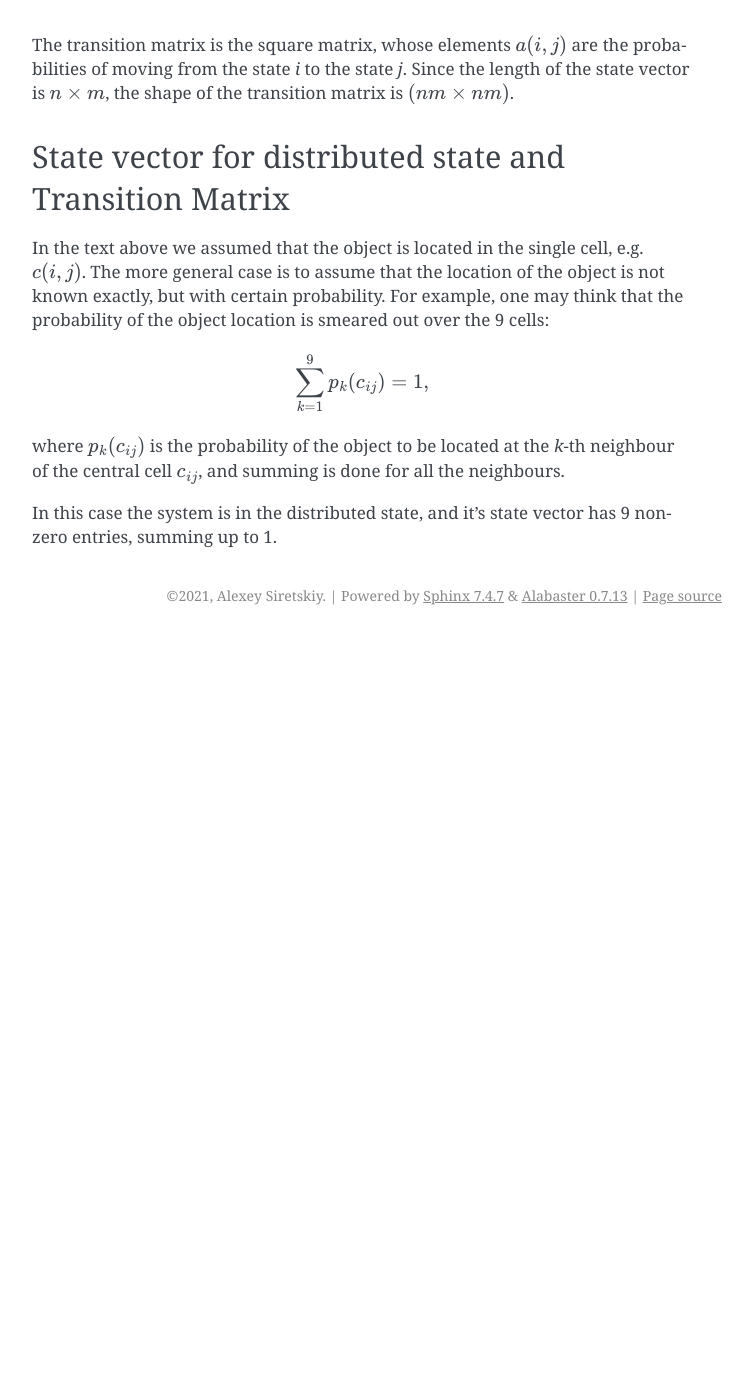
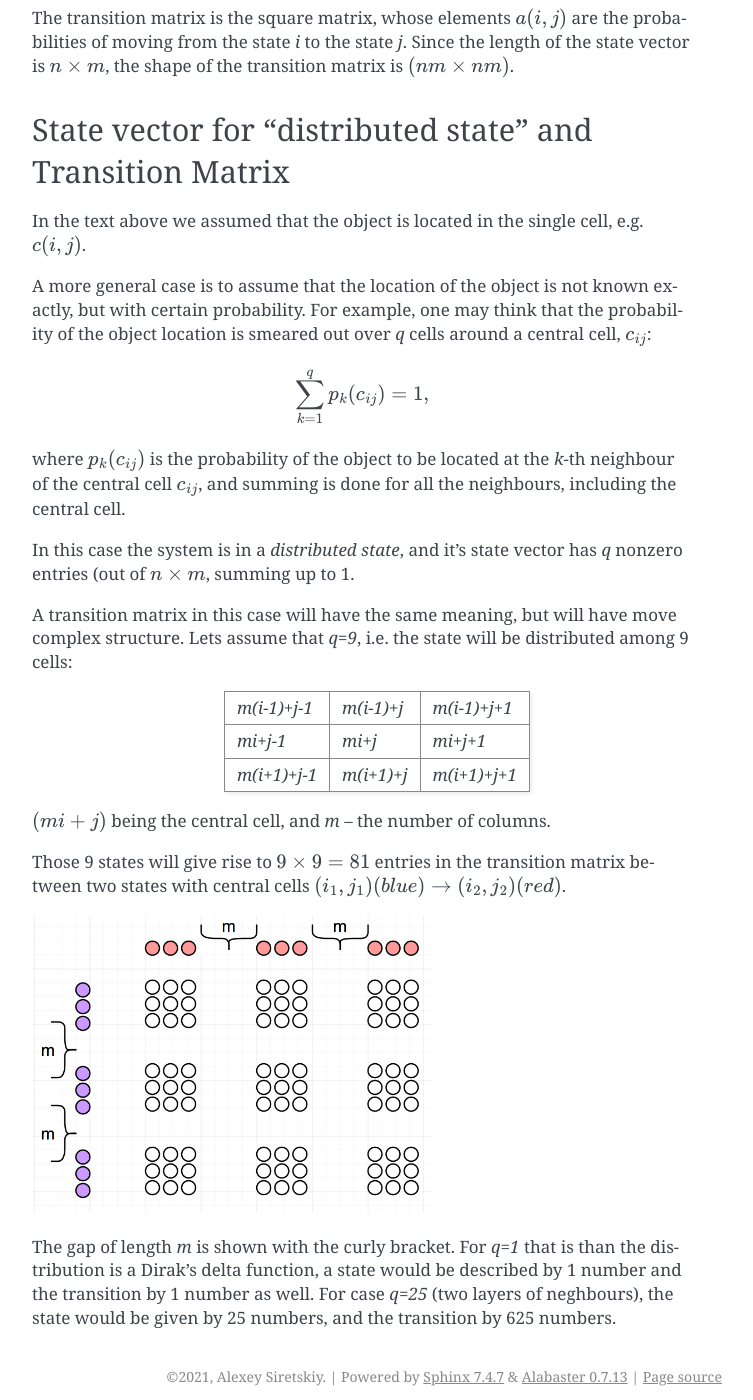
Before and after one commit to raalesir/distributed_trajectories, a Sphinx documentation site: the page built from docs/implementation.rst, in a window 1280 px wide and 1400 px high, scrolled down 2448 px. Shown: the whole window, without its empty margins (388-1141 px from the left). Built offline with Sphinx 7.4.7, drawn with Linux system fonts in a browser that asks for light colours; before the commit the page ends 3083 px from its top, so only the background shows below that; some of the changed text lies outside the part shown.

Commit message:
more docs

```diff
--- a/docs/implementation.rst
+++ b/docs/implementation.rst
@@ -10,32 +10,33 @@
 For one dimensional cell, the procedure for mean value :math:`x_{mean}` calculation will look like.
 
 .. math::
-    A=2; B=8; m=6; x=5.43
+    A=2; B=14; m=6; x=8.43
 
-    dx = (B - A)/m =1
+    dx = (B - A)/m =2
 
     i = ceil((x - A) / dx) = 4
 
-    x_{mean}= A + dx * (i - 0.5) = 2+3.5=5.5
+    x_{mean}= A + dx * (i - 0.5) = 2+2*3.5=9
 
 
 ..  image:: pics/middlex.png
   :width: 400
   :alt: Alternative text
 
-Therefore, for :math:`x_{mean} = 5.5, \forall x\in[5,6]`.
+Therefore,  :math:`x_{mean} = 9, \forall x\in[8,10]`, taking care of border cases.
 
-For the corresponding timestamps we calculate the mean value as well.
+After tesselating  the surface into :math:`x\times m` rectangulars, and projecting the coordinates into the  center of cell,
+we calculate the timestamp for that cell as mean of the timestamps, while the object was within the  cell.
 
 .. math::
 
-    (x_{cell^j}, y_{cell^j}) = \frac{1}{k}\sum_{i=1,k}{x^i_{cell^j}, y^i_{cell^j}},
+    (x^j, y^j) = (x^j_{mean}, y^j_{mean}),
 
-    t_{cell^j} = \frac{1}{k}\sum_{i=1,k}{t^i_{cell^j}},
+    t^j = \frac{1}{k}\sum_{i=1,k}{t^j_i},
 
 
 
-where :math:`j\in[1, n\times m]`,  `k` -- is the number of points for the trajectory
+where :math:`\forall j\in[1, n\times m]`,  `k` -- is the number of points of the trajectory
 (and timestamps) while object was within cell `j`, and (`n, m`) are the number of
 splits along latitude and longitude.
 
@@ -67,12 +68,11 @@
 ------------------------------------
 
 
-The :math:`n\times m` cells form :math:`n\times m`  states of the Markov process.
+All :math:`n\times m` cells form a state vector of  :math:`n\times m`  length in the Markov process.
 
-The transition between cell along the trajectory corresponds to the  move  between states.
+Transition between cells along the trajectory corresponds to   move  between states.
 
-The vector describing the state of the system in the cell :math:`(i,j)` has length of :math:`n\times m`,
-and the only non-zero element in this vector  is located at  the :math:`m(i-1) + j` position.
+The only non-zero element in this vector  is located at  the :math:`m(i-1) + j` position.
 
 For example, on the figure below, the blackened cell will correspond to the nonzero entry at :math:`(i,j)=(3,3)=>m(i-1) + j = 4*2+3=11`.
 
@@ -88,21 +88,50 @@
 
 
 
-State vector for distributed state and Transition Matrix
---------------------------------------------------------
+State vector for "distributed state" and Transition Matrix
+----------------------------------------------------------
 
 
 In  the text above we assumed that the object  is located in the single cell, e.g. :math:`c(i,j)`.
-The more general case is to assume that the location of the object is not known exactly, but with certain probability.
-For example, one may think that the probability of the object location is smeared out over the 9 cells:
+
+A more general case is to assume that the location of the object is not known exactly, but with certain probability.
+For example, one may think that the probability of the object location is smeared out over  `q` cells around a central cell,
+:math:`c_{ij}`:
 
 .. math::
 
-    \sum_{k=1}^{9}p_{k}(c_{ij}) = 1,
+    \sum_{k=1}^{q}p_{k}(c_{ij}) = 1,
 
 
 where :math:`p_{k}(c_{ij})` is the probability of the object to be located at the `k`-th neighbour of  the central
-cell :math:`c_{ij}`, and summing is done for all the neighbours.
+cell :math:`c_{ij}`, and summing is done for all the neighbours, including  the central  cell.
 
 
-In  this case the system is in the distributed state, and it's state vector has 9 nonzero entries, summing up to 1.
+In  this case the system is in a *distributed state*, and it's state vector has `q` nonzero entries (out of :math:`n\times m`, summing up to 1.
+
+A transition  matrix in this case will have the same meaning, but will have move complex structure.
+Lets assume that `q=9`, i.e. the state will be distributed among 9 cells:
+
+
+    +-------------+------------+------------+
+    |`m(i-1)+j-1` | `m(i-1)+j` |`m(i-1)+j+1`|
+    +-------------+------------+------------+
+    | `mi+j-1`    |  `mi+j`    | `mi+j+1`   |
+    +-------------+------------+------------+
+    |`m(i+1)+j-1` | `m(i+1)+j` |`m(i+1)+j+1`|
+    +-------------+------------+------------+
+
+:math:`(mi + j)` being the central cell, and `m` -- the number  of columns.
+
+Those 9  states will give rise to :math:`9\times 9=81` entries in the transition matrix between two states with central cells
+:math:`(i_1, j_1) (blue)\to (i_2, j_2) (red)`.
+
+
+
+..  image:: pics/od_distr.png
+  :width: 400
+  :alt: Alternative text
+
+The gap of length `m` is shown with the curly bracket. For `q=1` that is than the distribution is a Dirak's delta function,
+a state would be described by 1 number and the transition by 1 number as well. For case `q=25` (two layers of neghbours),
+the state would be given by 25 numbers, and the transition by 625 numbers.
```
Also changed, not shown: docs/pics/middlex.png, docs/pics/od_distr.png (added).
